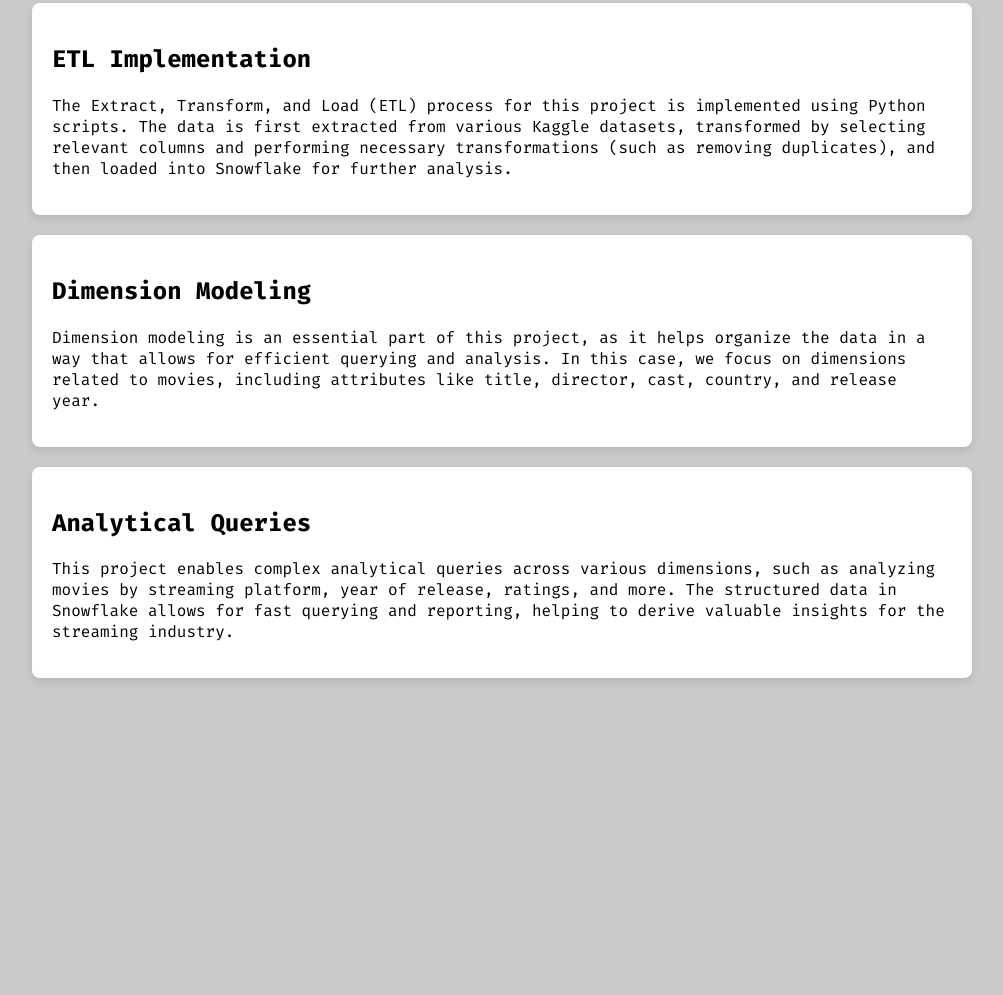
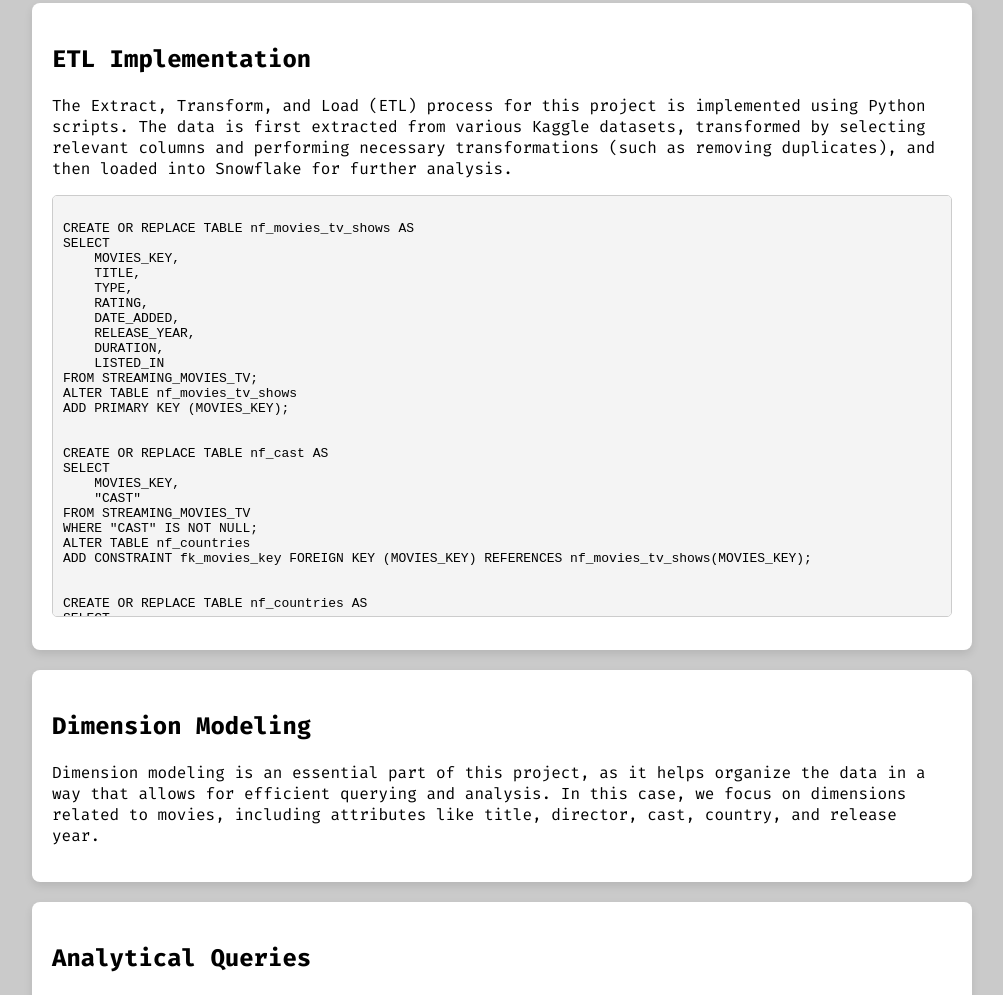
Before and after one commit to radfre/DataWharehouseImplemntationAlexSchatz, a plain HTML site: page index.html in a window 1280 px wide. Shown: the part 2189-3184 px from the top of the page, without its empty margins (138-1141 px from the left). Before the commit the page ends 2887 px from the top, so only its background shows below. Drawn offline with Linux system fonts and the light colour scheme.

Commit message:
updated html

```diff
--- a/index.html
+++ b/index.html
@@ -240,6 +240,79 @@
 
         <p>The Extract, Transform, and Load (ETL) process for this project is implemented using Python scripts. The data is first extracted from various Kaggle datasets, transformed by selecting relevant columns and performing necessary transformations (such as removing duplicates), and then loaded into Snowflake for further analysis.</p>
 
+        <pre>
+            <code>
+CREATE OR REPLACE TABLE nf_movies_tv_shows AS
+SELECT
+    MOVIES_KEY,
+    TITLE,
+    TYPE,
+    RATING,
+    DATE_ADDED,
+    RELEASE_YEAR,
+    DURATION,
+    LISTED_IN
+FROM STREAMING_MOVIES_TV;
+ALTER TABLE nf_movies_tv_shows
+ADD PRIMARY KEY (MOVIES_KEY);
+
+
+CREATE OR REPLACE TABLE nf_cast AS
+SELECT
+    MOVIES_KEY,
+    "CAST"
+FROM STREAMING_MOVIES_TV
+WHERE "CAST" IS NOT NULL;
+ALTER TABLE nf_countries
+ADD CONSTRAINT fk_movies_key FOREIGN KEY (MOVIES_KEY) REFERENCES nf_movies_tv_shows(MOVIES_KEY);
+
+
+CREATE OR REPLACE TABLE nf_countries AS
+SELECT
+    MOVIES_KEY,
+    COUNTRY
+FROM STREAMING_MOVIES_TV
+WHERE COUNTRY IS NOT NULL;
+ALTER TABLE nf_countries
+ADD CONSTRAINT fk_movies_key FOREIGN KEY (MOVIES_KEY) REFERENCES nf_movies_tv_shows(MOVIES_KEY);
+
+
+CREATE OR REPLACE TABLE nf_platforms AS
+SELECT
+    MOVIES_KEY,
+    amazon,
+    disney,
+    hulu,
+    netflix
+FROM STREAMING_MOVIES_TV;
+ALTER TABLE nf_platforms
+ADD CONSTRAINT fk_movies_key FOREIGN KEY (MOVIES_KEY) REFERENCES nf_movies_tv_shows(MOVIES_KEY);
+
+
+CREATE OR REPLACE TABLE nf_ratings AS
+SELECT
+    MOVIES_KEY,
+    IMBD,
+    IMBD_RATING,
+    METASCORE,
+    IMBD_VOTES
+FROM STREAMING_MOVIES_TV;
+ALTER TABLE nf_ratings
+ADD CONSTRAINT fk_movies_key FOREIGN KEY (MOVIES_KEY) REFERENCES nf_movies_tv_shows(MOVIES_KEY);
+
+
+CREATE OR REPLACE TABLE nf_industry AS
+SELECT
+    MOVIES_KEY,
+    BUDGET,
+    GROSS,
+    COMPANY
+FROM STREAMING_MOVIES_TV;
+ALTER TABLE nf_industry
+ADD CONSTRAINT fk_movies_key FOREIGN KEY (MOVIES_KEY) REFERENCES nf_movies_tv_shows(MOVIES_KEY);
+            </code>
+        </pre>
+
     </div>
     <div class="container">
         <h2>Dimension Modeling</h2>
```
Lines whose indentation alone changed are shown as unchanged.
